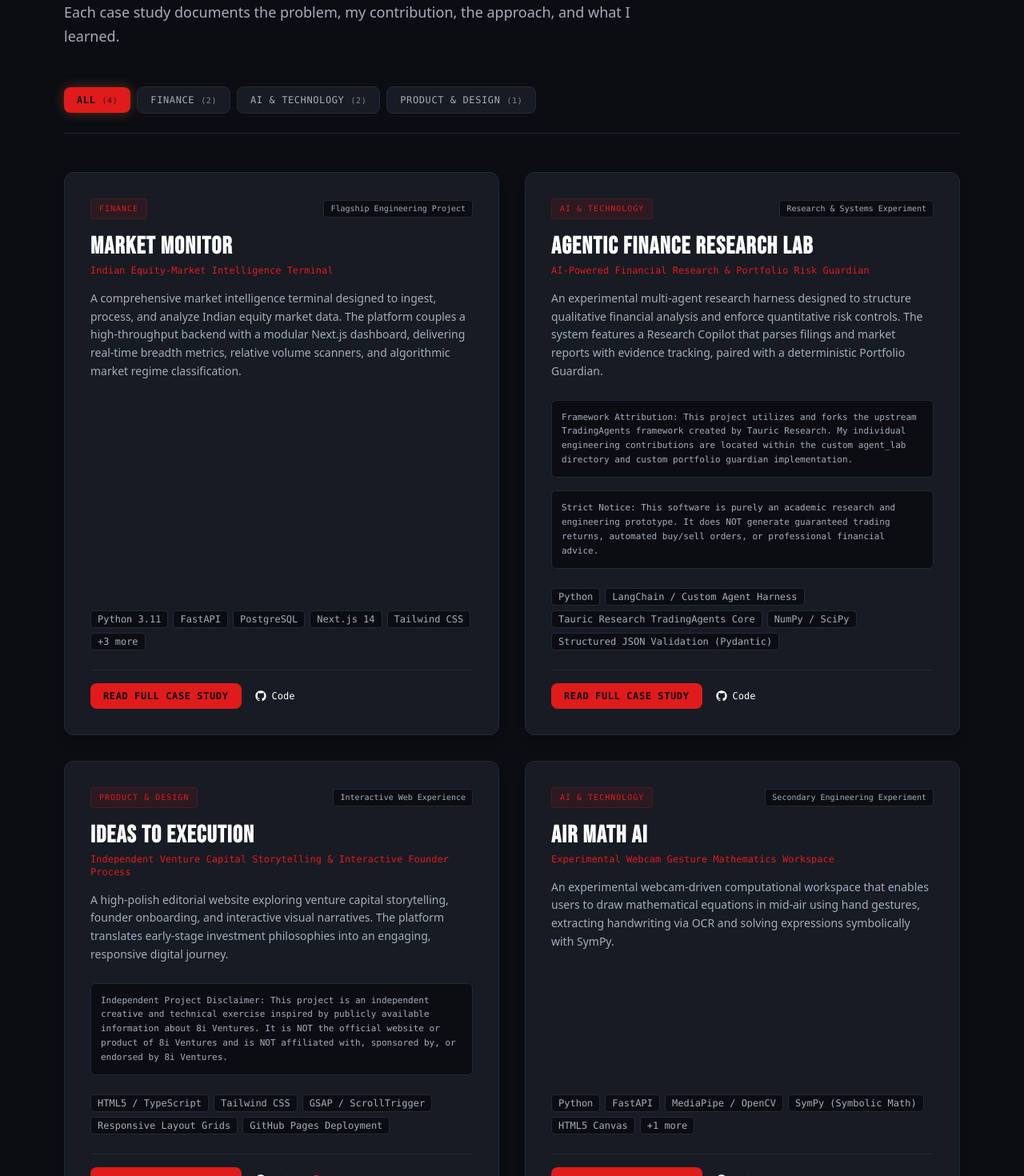
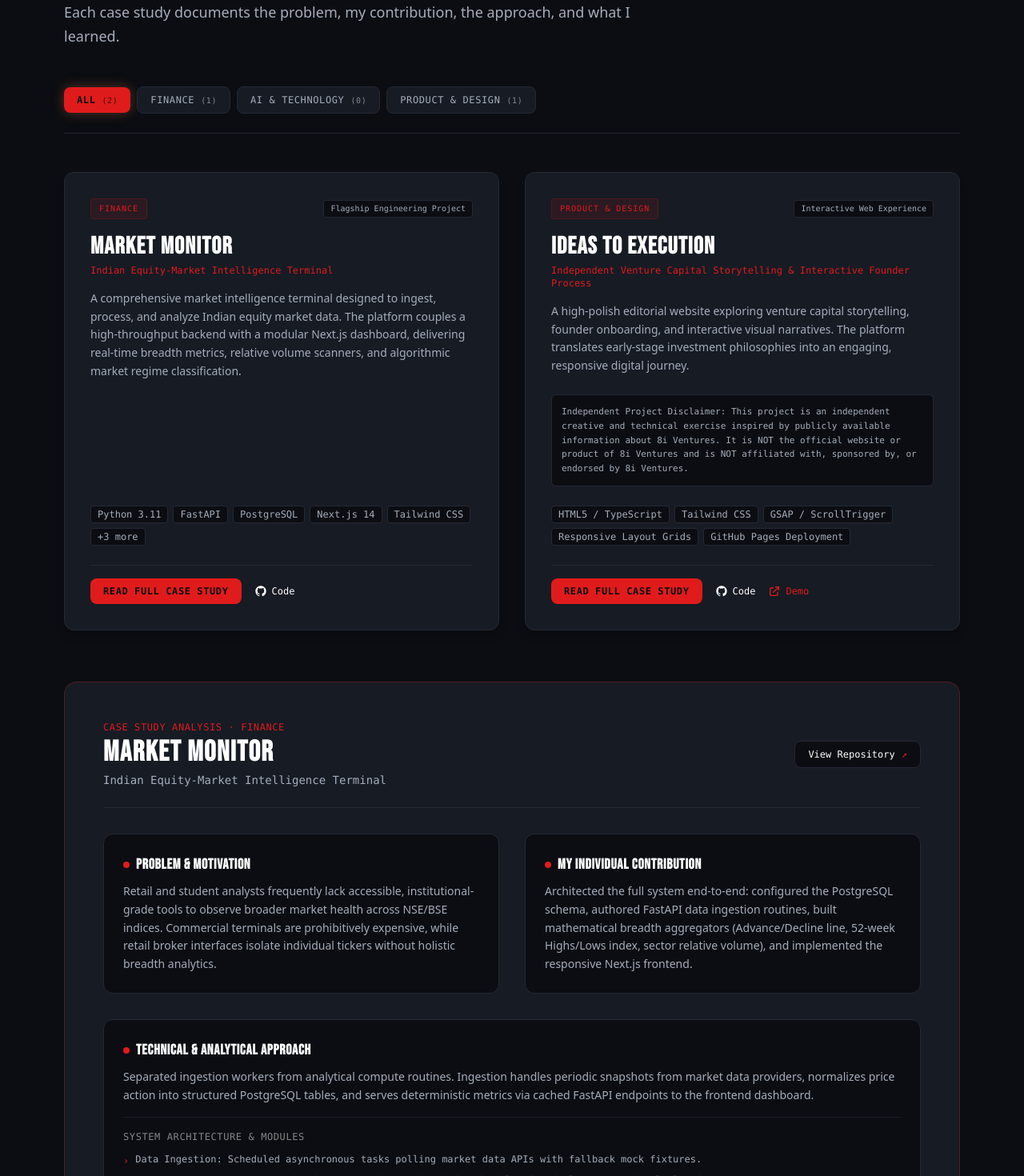
Before and after one commit to aman482006-beep/Oatish-webiste, a Next.js app: page /work in a window 1280 px wide. Shown: the part 300-1770 px from the top of the page at 80% size. Built offline with nearby package versions, Linux system fonts and the light colour scheme.

Commit message:
Remove secondary projects from work case studies

```diff
--- a/src/app/work/page.tsx
+++ b/src/app/work/page.tsx
@@ -65,44 +65,6 @@
     ],
   },
   {
-    id: "agentic-finance-lab",
-    title: "Agentic Finance Research Lab",
-    subtitle: "AI-Powered Financial Research & Portfolio Risk Guardian",
-    category: "AI & Technology",
-    categories: ["All", "Finance", "AI & Technology"],
-    repoUrl: "https://github.com/aman482006-beep/Aman-trading-agent",
-    statusTag: "Research & Systems Experiment",
-    attribution:
-      "Framework Attribution: This project utilizes and forks the upstream TradingAgents framework created by Tauric Research. My individual engineering contributions are located within the custom agent_lab directory and custom portfolio guardian implementation.",
-    disclaimer:
-      "Strict Notice: This software is purely an academic research and engineering prototype. It does NOT generate guaranteed trading returns, automated buy/sell orders, or professional financial advice.",
-    overview:
-      "An experimental multi-agent research harness designed to structure qualitative financial analysis and enforce quantitative risk controls. The system features a Research Copilot that parses filings and market reports with evidence tracking, paired with a deterministic Portfolio Guardian.",
-    problem:
-      "Language models used in finance are notorious for hallucinations, unverified claims, and erratic decision traces. Without deterministic boundary guards and mathematical concentration checks, LLM reasoning cannot be safely applied in analytical workflows.",
-    contribution:
-      "Engineered the custom `agent_lab` evaluation pipeline and the deterministic Portfolio Guardian module. Implemented structured citation tracking requiring agents to attach verifiable source documents to every synthesis claim, and built stress-test scenario handlers.",
-    approach:
-      "Designed a strict two-stage pipeline: (1) Generative Multi-Agent Synthesis with Confidence Scoring where agents deliberate Bull/Bear perspectives; (2) Deterministic Portfolio Guardian that enforces mathematical constraints (Max Sector Weight <= 25%, Volatility VaR caps) completely independent of LLM whims.",
-    technologies: [
-      "Python",
-      "LangChain / Custom Agent Harness",
-      "Tauric Research TradingAgents Core",
-      "NumPy / SciPy",
-      "Structured JSON Validation (Pydantic)",
-    ],
-    architecture: [
-      "Research Copilot: Multi-agent debate environment (Fundamental Analyst, Macro Analyst, Risk Skeptic).",
-      "Evidence Tracker: Document citation index binding agent deductions to extracted filing passages.",
-      "Portfolio Guardian: Hard-coded mathematical validator evaluating concentration, correlation matrices, and historical stress scenarios.",
-      "Trace Visualizer: Exportable JSON decision traces outlining confidence intervals and failure flags.",
-    ],
-    limitations: [
-      "Agent deliberation quality is dependent on the context window and token latency of underlying models.",
-      "Stress testing scenarios rely on historical volatility benchmarks and do not predict unprecedented black-swan events.",
-    ],
-  },
-  {
     id: "ideas-to-execution",
     title: "Ideas to Execution",
     subtitle: "Independent Venture Capital Storytelling & Interactive Founder Process",
@@ -137,41 +99,7 @@
       "Contains conceptual case studies based solely on public domain information rather than internal proprietary portfolio data.",
     ],
   },
-  {
-    id: "air-math-ai",
-    title: "Air Math AI",
-    subtitle: "Experimental Webcam Gesture Mathematics Workspace",
-    category: "AI & Technology",
-    categories: ["All", "AI & Technology"],
-    repoUrl: "https://github.com/aman482006-beep/Airmath-AI",
-    statusTag: "Secondary Engineering Experiment",
-    isSecondary: true,
-    overview:
-      "An experimental webcam-driven computational workspace that enables users to draw mathematical equations in mid-air using hand gestures, extracting handwriting via OCR and solving expressions symbolically with SymPy.",
-    problem:
-      "Typing complex mathematical equations using standard keyboards or LaTeX markup is slow and unintuitive for students solving interactive algebraic problems in real time.",
-    contribution:
-      "Developed the webcam gesture tracking integration using MediaPipe landmarks, engineered the virtual drawing canvas with smoothing interpolation, and connected the browser client to a FastAPI backend running SymPy.",
-    approach:
-      "Processed hand landmark coordinates to detect pinch-and-draw gestures, rendered vector strokes onto an HTML5 canvas overlay, and piped rendered frame buffers over WebSockets for OCR recognition and mathematical parsing.",
-    technologies: [
-      "Python",
-      "FastAPI",
-      "MediaPipe / OpenCV",
-      "SymPy (Symbolic Math)",
-      "HTML5 Canvas",
-      "WebSockets",
-    ],
-    architecture: [
-      "Vision Pipeline: MediaPipe Hand tracking isolated to index fingertip coordinate delta tracking.",
-      "Canvas Engine: Double-buffered HTML5 canvas smoothing handwritten strokes.",
-      "Solving Engine: FastAPI backend parsing LaTeX/OCR output into SymPy trees for step-by-step simplification.",
-    ],
-    limitations: [
-      "Gesture accuracy degrades under poor lighting conditions or low webcam frame rates.",
-      "Symbolic OCR is currently limited to elementary algebra, polynomials, and single-variable calculus.",
-    ],
-  },
+
 ];
 
 export default function WorkPage() {
```
